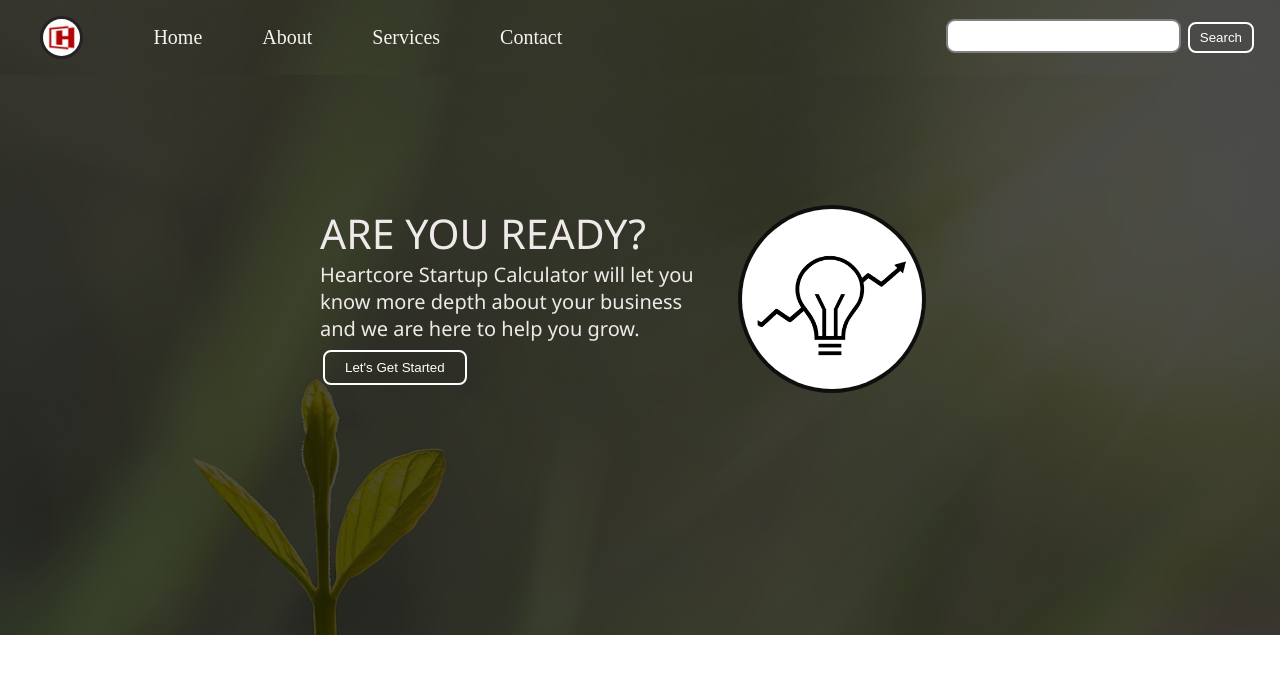
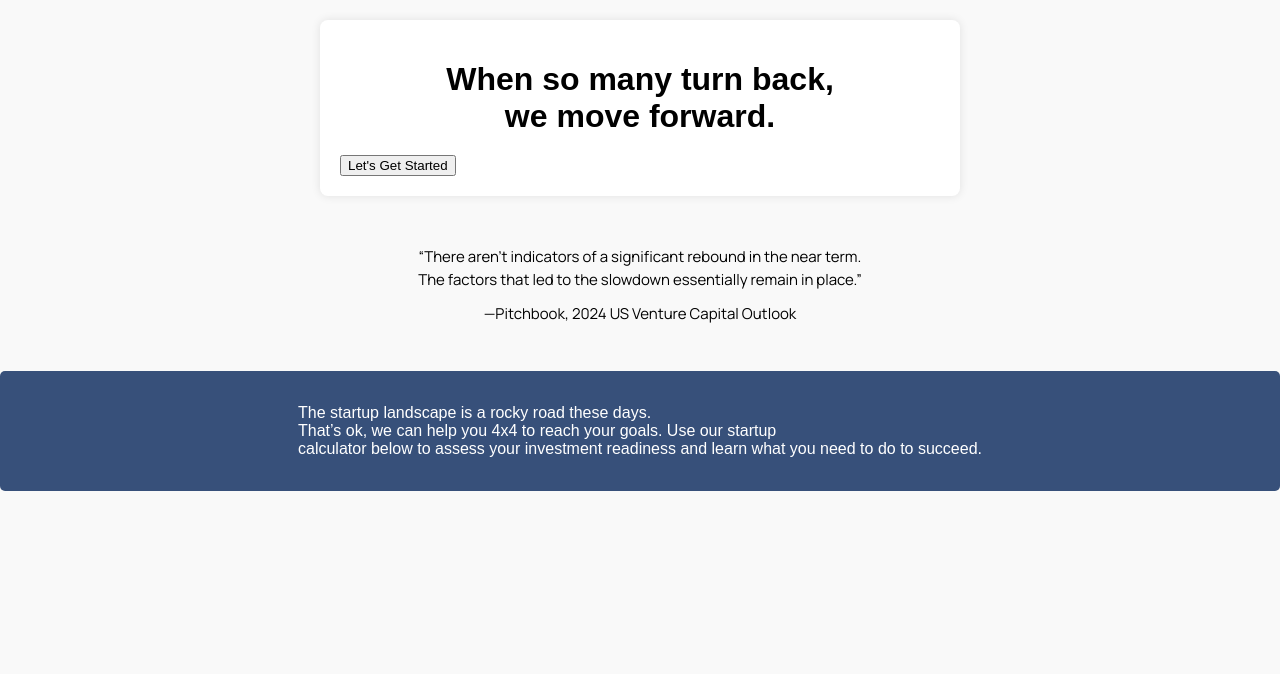
Before and after one commit to pinkcoderpro718/aiprj, a website: page index.html in a window 1280 px wide. Drawn offline with Linux system fonts and the light colour scheme.

Commit message:
Update index.html

```diff
--- a/index.html
+++ b/index.html
@@ -3,32 +3,23 @@
 <head>
     <meta charset="UTF-8">
     <meta name="viewport" content="width=device-width, initial-scale=1.0">
-    <link rel="stylesheet" href="frontend/css/style.css">
-    <title>Heartcore Startup Calculator </title>
+    <title>Document</title>
+    <link rel="stylesheet" href="styles.css">
+    <link rel="preconnect" href="https://fonts.googleapis.com">
+<link rel="preconnect" href="https://fonts.gstatic.com" crossorigin>
+<link href="https://fonts.googleapis.com/css2?family=Manrope:wght@200..800&display=swap" rel="stylesheet">
 </head>
 <body>
-    <nav class="navbar background">
-        <ul class="nav-list ">
-            <div class="logo"><img src="frontend/img/Square44x44Logo.targetsize-44.png" alt="logo"></div>
-            <li><a href="#Home">Home</a></li>
-            <li><a href="#About">About</a></li>
-            <li><a href="#Services">Services</a></li>
-            <li><a href="#Contact">Contact</a></li>
+    <div class="container">
 
-        </ul>
-        <div class="rightNav">
-            <input type="text" name="search" id="search">
-            <button class="btn btn-sm">Search</button>
-        </div>
-    </nav>
-
-    <section class="background fristSection">
-        <div class="box-main">
-            <div class="fristHalf">
-                <p class="text-big">ARE YOU READY?</p>
-                <p class="text-small">Heartcore Startup Calculator will let you know more depth about your business and we are here to help you grow.</p>
-                <div class="buttons">
-                    <button onclick="transitionToIndex()" class="btn">Let's Get Started</button>
+        <!-- Container One - Background image -->
+        <div class="background-container">
+            <div class="background">
+                <div class="text-at-bottom-left">
+                    <h1>When so many turn back,<br>
+                        we move forward.
+                        </h1>
+                        <button class="start-button">Let's Get Started</button>
                         <script>
                             function transitionToIndex() {
                             document.body.style.opacity = '0'; // Fade out the page
@@ -37,14 +28,24 @@
                             }, 500); // Wait for 0.5 seconds for the fade-out effect
                         }
                         </script>
-
+            </div>
+                </div>
             </div>
         </div>
 
-            <div class="secondHalf">
-                <img src="frontend/img/logo.png" alt="logo">
+        <!-- Container two - Middle Text -->
+        <div class="containerMiddle">
+            <div class="text-containerOne">
+                <p>“There aren’t indicators of a significant rebound in the near term.<br>
+                    The factors that led to the slowdown essentially remain in place.” </p>
+                <div>—Pitchbook, 2024 US Venture Capital Outlook</div>
             </div>
         </div>
-    </section>
+
+        <!-- Container three - Text with color -->
+        <div class="text-containerTwo">
+            <p>The startup landscape is a rocky road these days.<br> That’s ok, we can help you 4x4 to reach your goals. Use our startup <br>calculator below to assess your investment readiness and learn what you need to do to succeed.</p>
+        </div>
+    </div>
 </body>
 </html>
```
Lines whose indentation alone changed are shown as unchanged.
